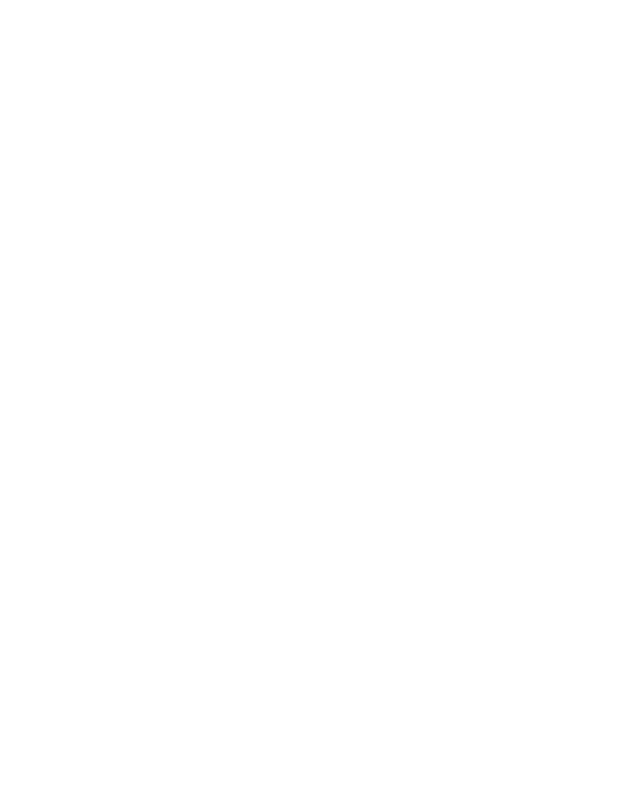
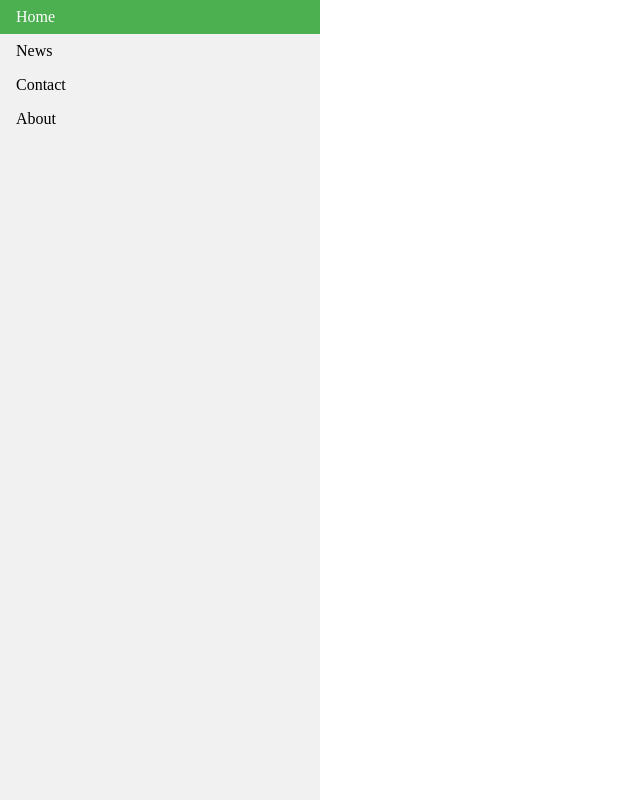
Before and after one commit to Yacovlev/Lesson-JavaScript, a plain HTML site: page Prática com HTML - CSS - JS/Barra de navegação no css/Barra de navegação.html in a window 1280 px wide. Shown: the whole page, without its empty margins (0-640 px from the left). Drawn offline with Linux system fonts and the light colour scheme.

Commit message:
Atualização de pasta

```diff
--- a/Prática com HTML - CSS - JS/Barra de navegação no css/Barra de navegação.html
+++ b/Prática com HTML - CSS - JS/Barra de navegação no css/Barra de navegação.html
@@ -1,19 +1,46 @@
 <!DOCTYPE html>
-<html lang="en">
+<html>
     <head>
-    <meta charset="UTF-8">
-    <meta http-equiv="X-UA-Compatible" content="IE=edge">
-    <meta name="viewport" content="width=device-width, initial-scale=1.0">
-    <title>Barra de navegação/title>
       <style>
+        body {
+            margin: 0;
+        }
+        ul{
+            list-style-type: none;
+            margin: 0;
+            padding: 0;
+            width: 25%;
+            background-color: #f1f1f1;
+            position: fixed;
+            height: 100%;
+            overflow: auto;
+        }
+
+        li a{
+            display: block;
+            color: #000;
+            padding: 8px 0 8px 16px;
+            text-decoration: none;
+        }
+        li a.active{
+            background-color: #4caf50;
+            color: white;
+        }
+
+        li a:hover:not(.active){
+            background-color: #555;
+            color: white;
+        }
+
       </style>
     </head>
+
 <body>
 <ul>
-        <li><a href="default.html">Home</a></li>
-        <li><a href="news.asp">News</a></li>
-        <li><a href="contact.asp">Contact</a></li>
-        <li><a href="about.asp">About</a></li>
+    <li><a class="active" href="#home">Home</a></li>
+    <li><a href="#news">News</a></li>
+    <li><a href="#contact">Contact</a></li>
+    <li><a href="about">About</a></li>
 </ul>
 </body>
 </html>
```
Lines whose indentation alone changed are shown as unchanged.
